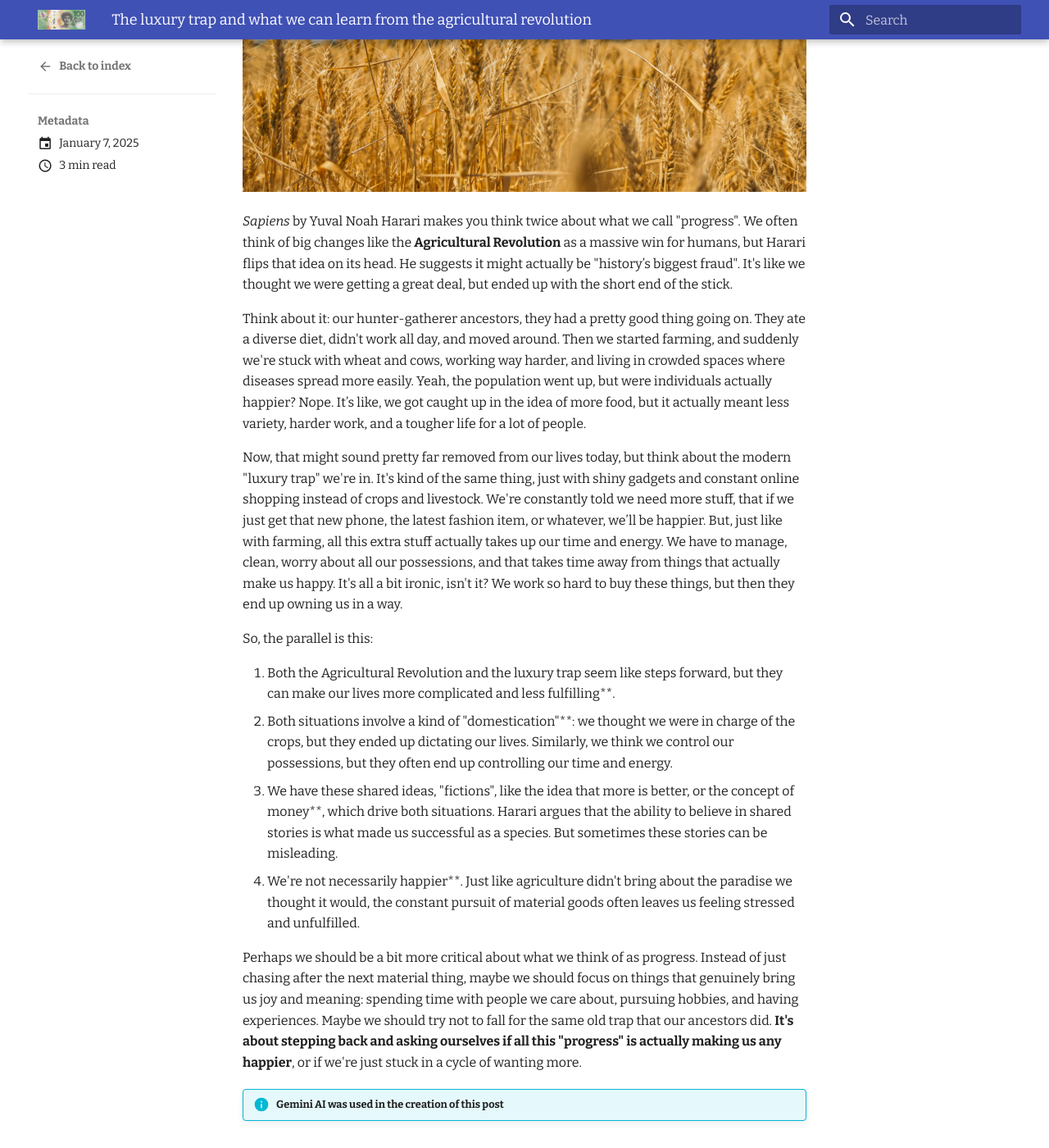
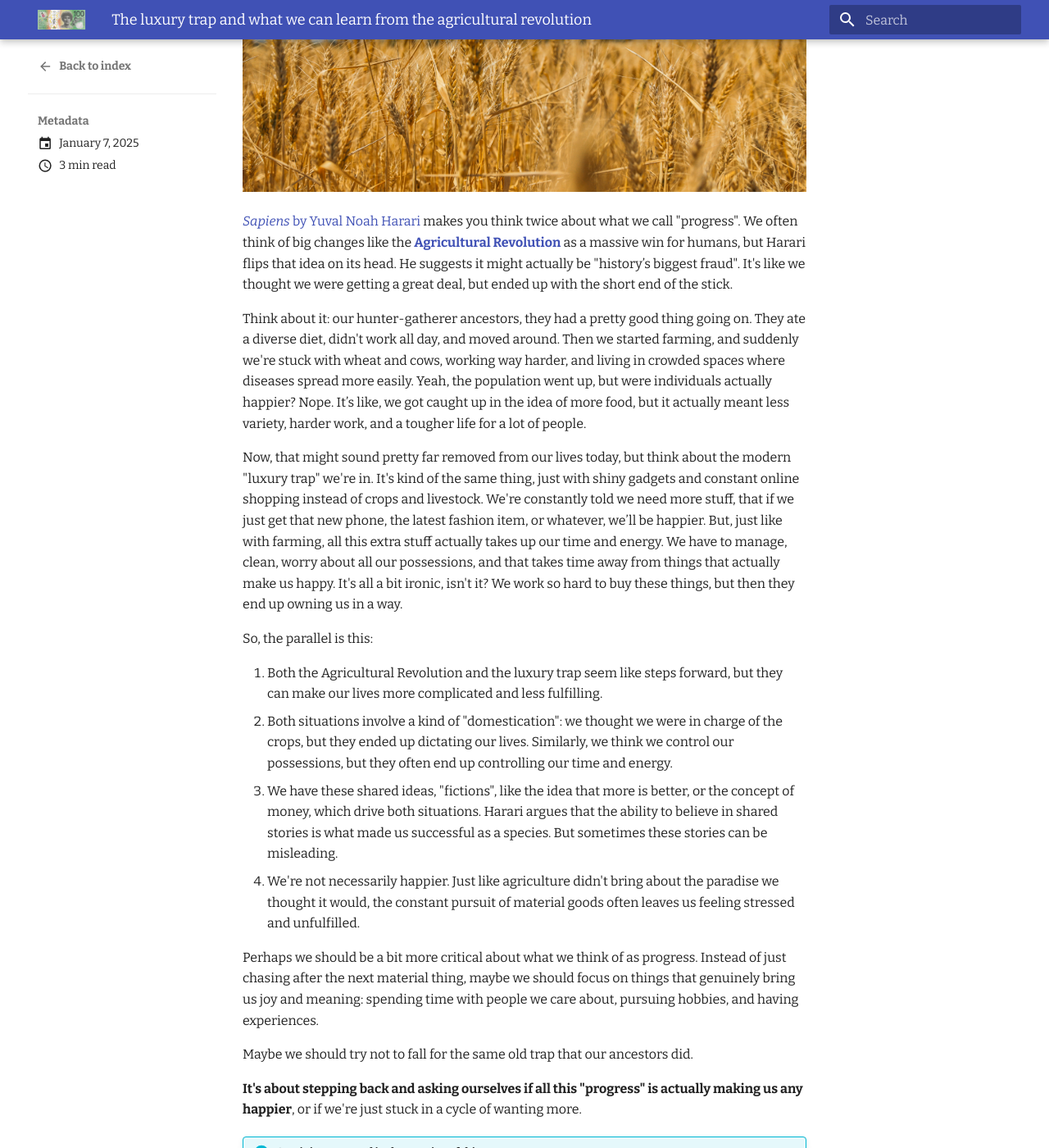
Before and after one commit to peterbarber/baldmoney.github.io, an MkDocs documentation site: the page built from docs/blog/posts/post/2025/01/luxury-trap/index.md, in a window 1280 px wide and 1400 px high, scrolled down 422 px. Shown: the whole window at 82% size. Built offline with MkDocs 1.6.1 and Material for MkDocs 9.7.7, drawn with Linux system fonts in a browser that asks for light colours; some of the changed lines change nothing that is shown; some of the changed text lies outside the part shown.

Commit message:
luxury trap amazon affiliate

```diff
--- a/docs/blog/posts/post/2025/01/luxury-trap/index.md
+++ b/docs/blog/posts/post/2025/01/luxury-trap/index.md
@@ -6,7 +6,13 @@
 
 ![](images/wheat.jpg)
 
-*Sapiens* by Yuval Noah Harari makes you think twice about what we call "progress". We often think of big changes like the **Agricultural Revolution** as a massive win for humans, but Harari flips that idea on its head. He suggests it might actually be "history’s biggest fraud". It's like we thought we were getting a great deal, but ended up with the short end of the stick.
+
+
+[*Sapiens* by Yuval Noah Harari](https://www.amazon.com/dp/0099590085/ref=nosim?tag=baldmoney-20) makes you think
+twice about what we call "progress". We often think of big changes like the
+**[Agricultural Revolution](https://en.wikipedia.org/wiki/Neolithic_Revolution)** as a massive
+win for humans, but Harari flips that idea on its head. He suggests it might actually be "history’s biggest fraud".
+It's like we thought we were getting a great deal, but ended up with the short end of the stick.
 <!-- more -->
 
 Think about it: our hunter-gatherer ancestors, they had a pretty good thing going on. They ate a diverse diet, didn't work all day, and moved around. Then we started farming, and suddenly we're stuck with wheat and cows, working way harder, and living in crowded spaces where diseases spread more easily. Yeah, the population went up, but were individuals actually happier? Nope. It’s like, we got caught up in the idea of more food, but it actually meant less variety, harder work, and a tougher life for a lot of people.
@@ -15,11 +21,29 @@
 
 So, the parallel is this:
 
-1. Both the Agricultural Revolution and the luxury trap seem like steps forward, but they can make our lives more complicated and less fulfilling**.
-2. Both situations involve a kind of "domestication"**: we thought we were in charge of the crops, but they ended up dictating our lives. Similarly, we think we control our possessions, but they often end up controlling our time and energy.
-3. We have these shared ideas, "fictions", like the idea that more is better, or the concept of money**, which drive both situations. Harari argues that the ability to believe in shared stories is what made us successful as a species. But sometimes these stories can be misleading.
-4. We're not necessarily happier**. Just like agriculture didn't bring about the paradise we thought it would, the constant pursuit of material goods often leaves us feeling stressed and unfulfilled.
+1. Both the Agricultural Revolution and the luxury trap seem like steps forward, but they can make our lives more
+complicated and less fulfilling.
+2. Both situations involve a kind of "domestication": we thought we were in charge of the crops, but they ended up
+dictating our lives. Similarly, we think we control our possessions, but they often end up controlling our time and energy.
+3. We have these shared ideas, "fictions", like the idea that more is better, or the concept of money,
+which drive both situations. Harari argues that the ability to believe in shared stories is what made us successful
+as a species. But sometimes these stories can be misleading.
+4. We're not necessarily happier. Just like agriculture didn't bring about the paradise we thought it would,
+the constant pursuit of material goods often leaves us feeling stressed and unfulfilled.
 
-Perhaps we should be a bit more critical about what we think of as progress. Instead of just chasing after the next material thing, maybe we should focus on things that genuinely bring us joy and meaning: spending time with people we care about, pursuing hobbies, and having experiences. Maybe we should try not to fall for the same old trap that our ancestors did.  **It's about stepping back and asking ourselves if all this "progress" is actually making us any happier**, or if we're just stuck in a cycle of wanting more.
+Perhaps we should be a bit more critical about what we think of as progress. Instead of just chasing after the
+next material thing, maybe we should focus on things that genuinely bring us joy and meaning: spending time
+with people we care about, pursuing hobbies, and having experiences.
+
+Maybe we should try not to fall for the same old trap that our ancestors did.
+
+**It's about stepping back and asking ourselves if all this "progress" is actually making us any happier**,
+or if we're just stuck in a cycle of wanting more.
 
 !!! Info "Gemini AI was used in the creation of this post"
+
+!!! Info "Sapiens: A Brief History of Humankind on Amazon.com"
+
+    <a href="https://www.amazon.com/dp/0099590085/ref=nosim?tag=baldmoney-20">
+    ![](images/sapiens.jpg)
+    </a>
```
Also changed, not shown: docs/blog/posts/post/2025/01/luxury-trap/images/sapiens.jpg (added).
